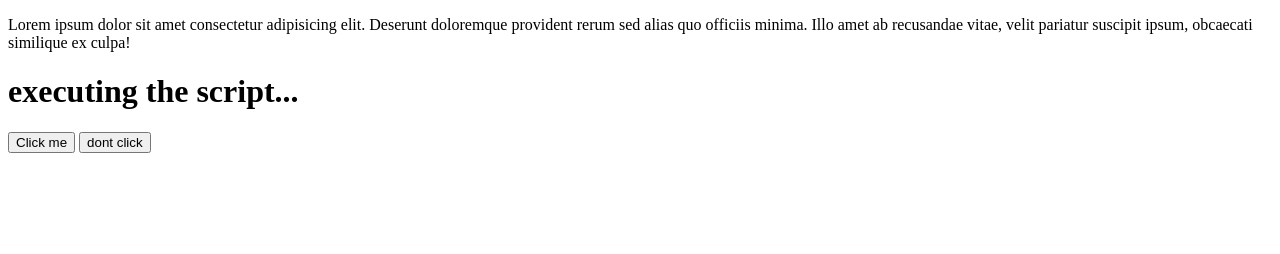
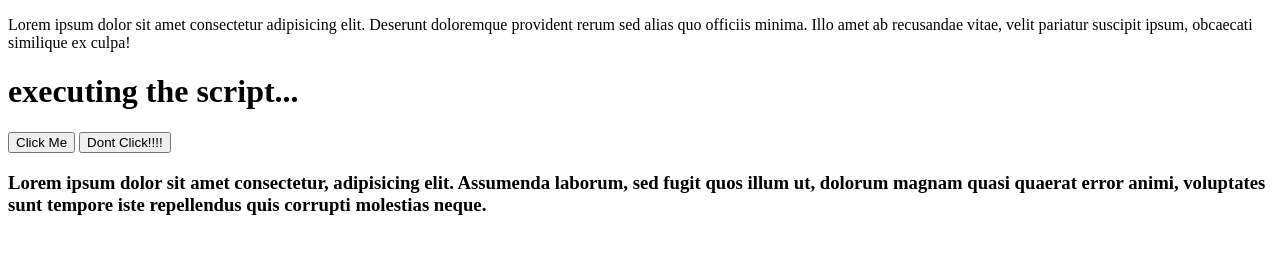
Before and after one commit to revant1/gittest, a plain HTML site: page index.html in a window 1280 px wide. Drawn offline with Linux system fonts and the light colour scheme.

Commit message:
added h3 1
added readme

updated html

```diff
--- a/index.html
+++ b/index.html
@@ -7,9 +7,12 @@
         <p>Lorem ipsum dolor sit amet consectetur adipisicing elit. Deserunt doloremque provident rerum sed alias quo officiis minima. Illo amet ab recusandae vitae, velit pariatur suscipit ipsum, obcaecati similique ex culpa!</p>
        </section>
        <h1>executing the script...</h1>
-       <button>Click me</button>
-       <button>dont click</button>
+       <button>Click Me</button>
+       <button>Dont Click!!!!</button>
        <script src="./ab.js">
        </script>
+       <h3>
+        Lorem ipsum dolor sit amet consectetur, adipisicing elit. Assumenda laborum, sed fugit quos illum ut, dolorum magnam quasi quaerat error animi, voluptates sunt tempore iste repellendus quis corrupti molestias neque.
+       </h3>
     </body>
 </html>
```
